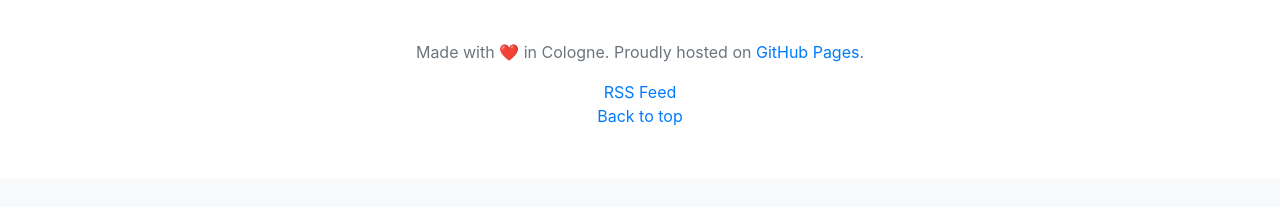
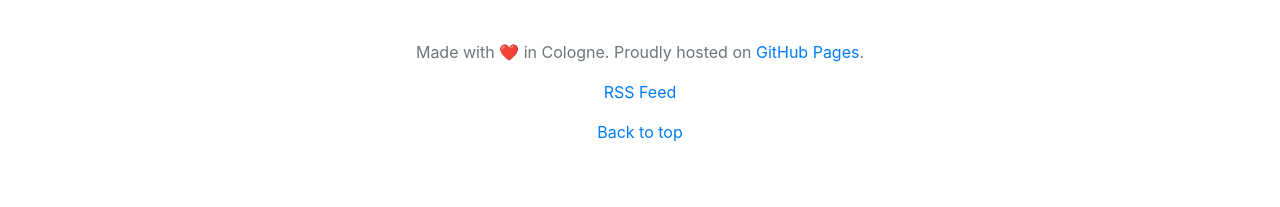
Before and after one commit to yannickkirschen/yannickkirschen.github.io, a Jekyll site: the page built from index.md, in a window 1280 px wide. Shown: the part 1365-1572 px from the top of the page. Built offline with Jekyll 4.4.1, drawn with Linux system fonts in a browser that asks for light colours; emoji names are drawn with the system emoji font; before the commit the page ends 1543 px from its top, so only the background shows below that.

```diff
--- a/_includes/footer.html
+++ b/_includes/footer.html
@@ -9,9 +9,8 @@
             <p>Made with :heart: in Cologne. Proudly hosted on <a
                 href="https://github.com/yannickkirschen/yannickkirschen.github.io">GitHub
                 Pages</a>.</p>
-            <a href="/feed.xml">RSS Feed</a>
-            <br>
-            <a href="#">Back to top</a>
+            <p><a href="/feed.xml">RSS Feed</a></p>
+            <p><a href="#">Back to top</a></p>
         </div>
     </div>
 </footer>
```
